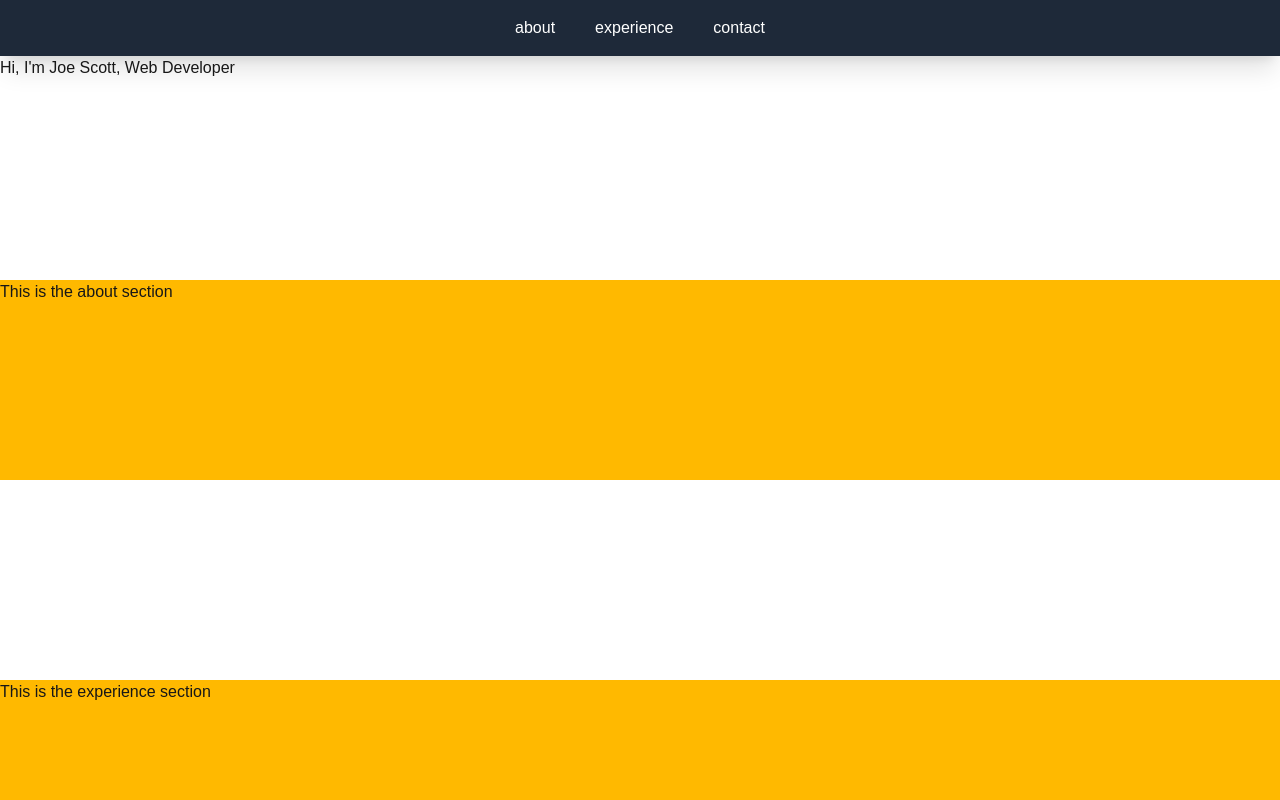
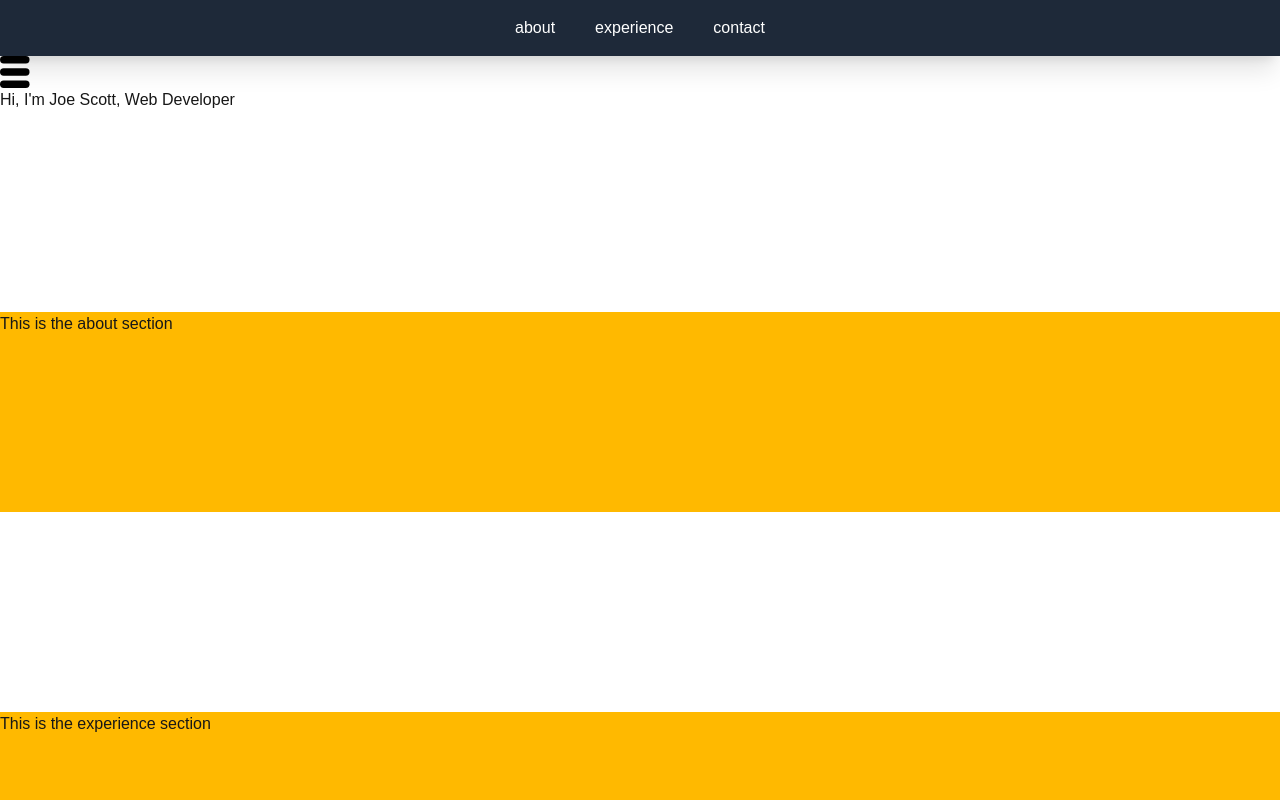
Before and after one commit to scottjoe1996/portfolio, a Next.js app: page / in a window 1280 px wide. Shown: the top 800 px of the page. Built offline with nearby package versions, Linux system fonts and the light colour scheme.

Commit message:
created hamburge menu icon component and added stubbed dropdown nav button to navbar

```diff
--- /dev/null
+++ b/components/icons/hamburger-menu/hamburger-menu.tsx
@@ -0,0 +1,23 @@
+import React from 'react';
+
+interface HamburgerMenuProps {
+  size: string;
+}
+
+const HamburgerMenu: React.FC<HamburgerMenuProps> = ({ size }) => (
+  <svg xmlns='http://www.w3.org/2000/svg' viewBox='0 0 170.08 184.25' height={size}>
+    <g id='hamburger-menu'>
+      <g id='bottom-bar'>
+        <rect x='0' y='0' width='170.08' height='42.52' rx='21.26' ry='21.26' />
+      </g>
+      <g id='middle-bar'>
+        <rect x='0' y='70.87' width='170.08' height='42.52' rx='21.26' ry='21.26' />
+      </g>
+      <g id='top-bar'>
+        <rect x='0' y='141.73' width='170.08' height='42.52' rx='21.26' ry='21.26' />
+      </g>
+    </g>
+  </svg>
+);
+
+export default HamburgerMenu;
--- /dev/null
+++ b/components/navbar/drop-down-nav-button.tsx
@@ -0,0 +1,13 @@
+import React from 'react';
+import HamburgerMenu from '../icons/hamburger-menu/hamburger-menu';
+
+const DropDownNavButton: React.FC<React.PropsWithChildren> = ({ children }) => {
+  return (
+    <nav>
+      <HamburgerMenu size='2rem' />
+      {children}
+    </nav>
+  );
+};
+
+export default DropDownNavButton;
--- a/components/navbar/navbar.tsx
+++ b/components/navbar/navbar.tsx
@@ -1,7 +1,13 @@
 import React from 'react';
+import DropDownNavButton from './drop-down-nav-button';
 
 const Navbar: React.FC<React.PropsWithChildren> = ({ children }) => {
-  return <nav className='bg-gray-800 flex justify-center items-center p-4 w-full shadow-xl gap-10'>{children}</nav>;
+  return (
+    <>
+      <nav className='bg-gray-800 flex justify-center items-center p-4 w-full shadow-xl gap-10'>{children}</nav>
+      <DropDownNavButton />
+    </>
+  );
 };
 
 export default Navbar;
```
Also changed, not shown: public/hamburger-menu.svg (deleted).
